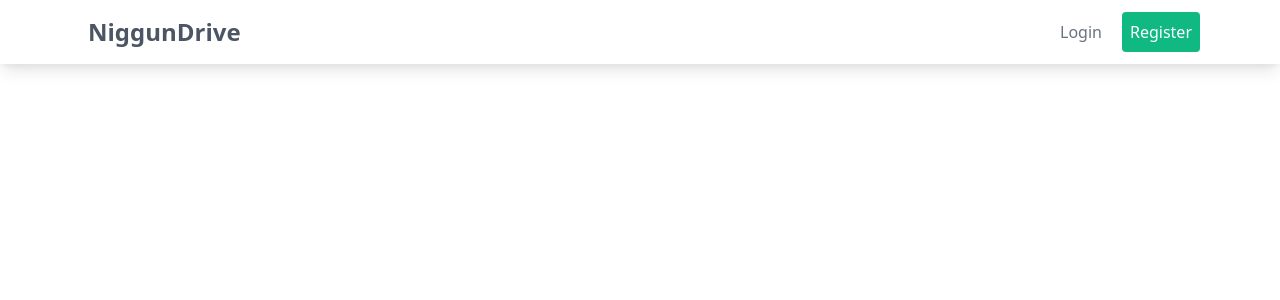
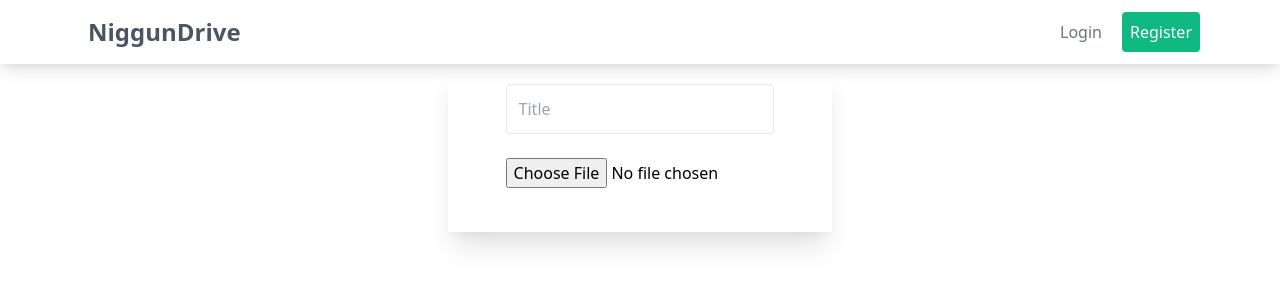
Before and after one commit to Shriever/NiggunDrive, a Next.js app in the folder web/: page /upload in a window 1280 px wide. Shown: the top 300 px of the page. Built offline with nearby package versions, Linux system fonts and the light colour scheme.

Commit message:
added file input

```diff
--- /dev/null
+++ b/web/components/Input.tsx
@@ -0,0 +1,14 @@
+import React, { InputHTMLAttributes } from 'react';
+
+type Props = InputHTMLAttributes<HTMLInputElement> & {};
+
+const Input = (props: Props) => {
+  return (
+    <input
+      className='w-4/5 mx-auto my-3 border p-3 focus:outline-none focus:border-green-500 rounded'
+      {...props}
+    />
+  );
+};
+
+export default Input;
--- /dev/null
+++ b/web/components/SubmitButton.tsx
@@ -0,0 +1,11 @@
+import React from 'react'
+
+const SubmitButton = () => {
+    return (
+        <div>
+
+        </div>
+    )
+}
+
+export default SubmitButton
--- a/web/pages/login.tsx
+++ b/web/pages/login.tsx
@@ -1,26 +1,27 @@
 import React from 'react'
+import Input from '../components/Input';
 import MyForm from '../components/MyForm';
 import Wrapper from '../components/Wrapper'
 
 const login = () => {
     return (
       <Wrapper>
-        <h1 className='text-center text-3xl mt-5 mb-3 rounded font-semibold'>Admin Login</h1>
-        <MyForm>
-          <input
+        <h1 className='text-center text-3xl mt-5 mb-3 rounded font-semibold'>
+          Admin Login
+        </h1>
+        <div className='max-w-md xl:max-w-sm sm:shadow-xl mx-auto  pt-2 flex flex-col items-center p-6 py-8'>
+          <Input
             type='email'
             placeholder='Email Address'
-            className='w-4/5 mx-auto my-3 border p-3 focus:outline-none focus:border-green-500 rounded'
           />
-          <input
+          <Input
             type='password'
             placeholder='Password'
-            className='w-4/5 mx-auto my-3 border p-3 focus:outline-none focus:border-green-500 rounded'
           />
           <button className='mt-4 py-4 px-6 font-medium rounded bg-green-500 text-white hover:bg-green-400 transition duration-300'>
             LOG IN NOW
           </button>
-        </MyForm>
+        </div>
       </Wrapper>
     );
 }
--- a/web/pages/upload.tsx
+++ b/web/pages/upload.tsx
@@ -1,10 +1,24 @@
+import { Formik } from 'formik';
 import React from 'react';
+import Input from '../components/Input';
 import Wrapper from '../components/Wrapper';
 
 const upload = () => {
-  return <Wrapper>
-
-  </Wrapper>;
+  return (
+    <Wrapper>
+      <Formik initialValues={{ title: '' }} onSubmit={() => {}}>
+        {props => (
+          <form
+            onSubmit={props.handleSubmit}
+            className='max-w-md xl:max-w-sm sm:shadow-xl mx-auto  pt-2 flex flex-col items-center p-6 py-8'
+          >
+            <Input type='text' placeholder='Title' name='title' />
+            <input type='file' className="w-4/5 mx-auto my-3" />
+          </form>
+        )}
+      </Formik>
+    </Wrapper>
+  );
 };
 
 export default upload;
```
